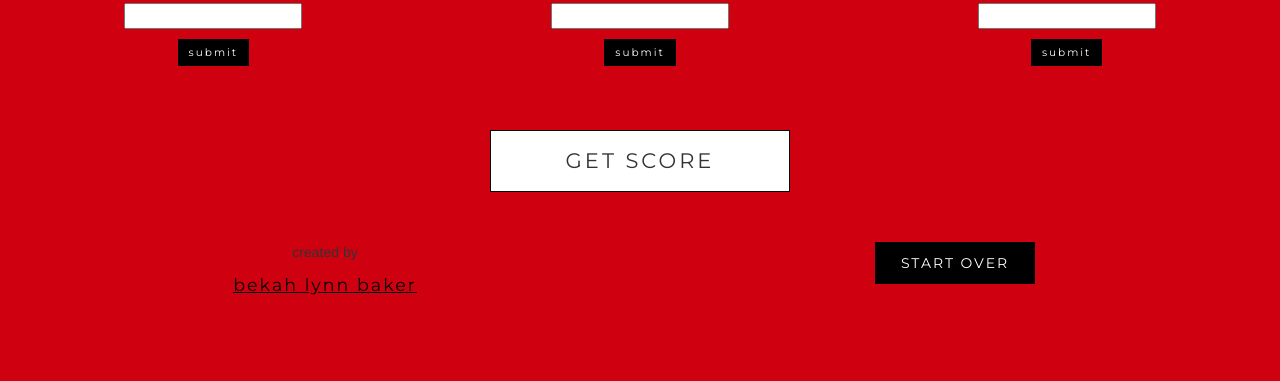
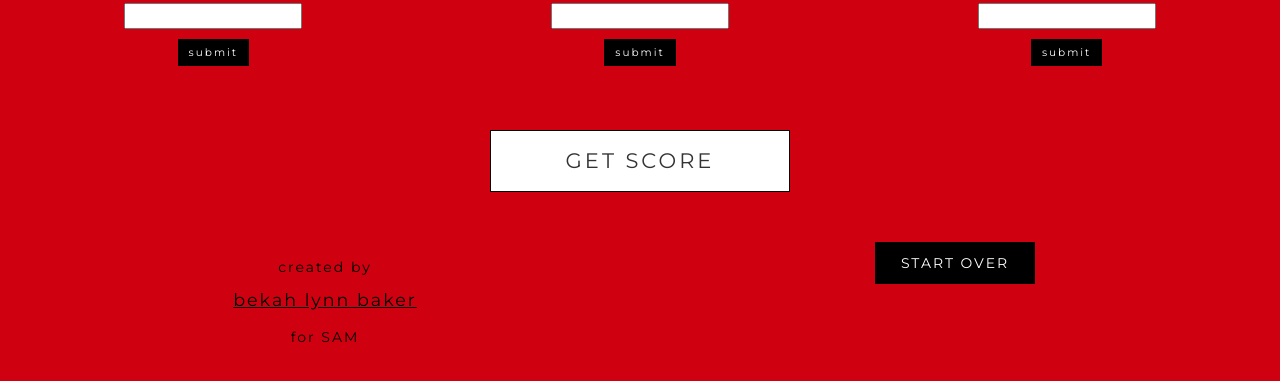
Before and after one commit to bekahlbaker/superhero-quiz, a plain HTML site: page index.html in a window 1280 px wide. Shown: the part 5942-6323 px from the top of the page. Before the commit the page ends 6269 px from the top, so only its background shows below. Drawn offline with nearby package versions, Linux system fonts and the light colour scheme.

Commit message:
added for Sam

```diff
--- a/css/main.css
+++ b/css/main.css
@@ -229,6 +229,15 @@ FOOTER*/
 
 }
 
+.builtby p {
+	padding-top: 15px;
+	text-align: center;
+	color: black;
+	font-family: 'Montserrat';
+	font-size: 1em;
+	letter-spacing: 2px;
+}
+
 #reset {
 	letter-spacing: 2px;
 	font-size: 1em;
--- a/index.html
+++ b/index.html
@@ -586,7 +586,7 @@
         <div class="footer">
             <div class="container-fluid">
                 <div class="row">
-                     <div class="builtby col-md-6 col-xs-12"><p>created by</p><a href="http://bekahlynnbaker.com">bekah lynn baker</a>
+                     <div class="builtby col-md-6 col-xs-12"><p>created by</p><a href="http://bekahlynnbaker.com">bekah lynn baker</a><p>for SAM</p>
                     </div>
                     <div class="col-md-6 col-xs-12">
                         <button id="reset">START OVER</button>
```
